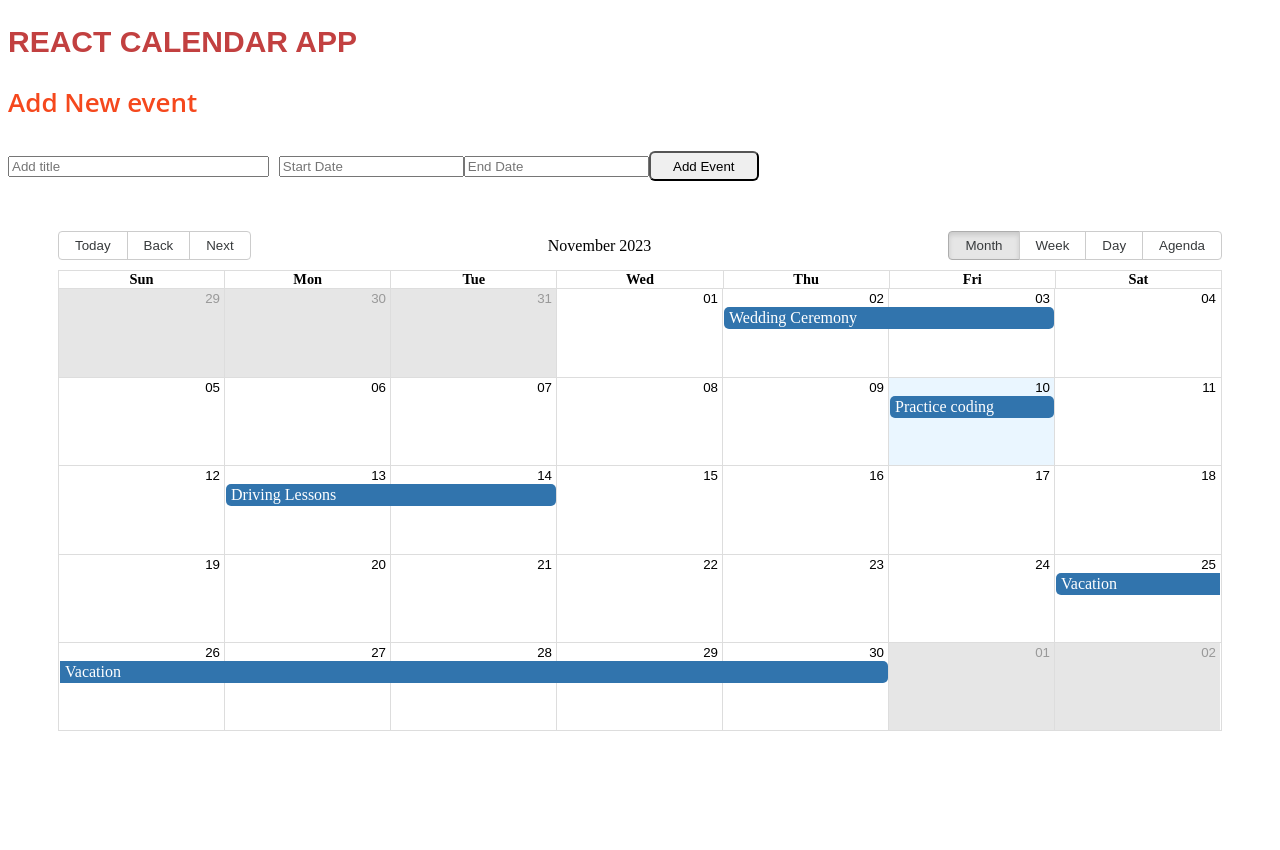
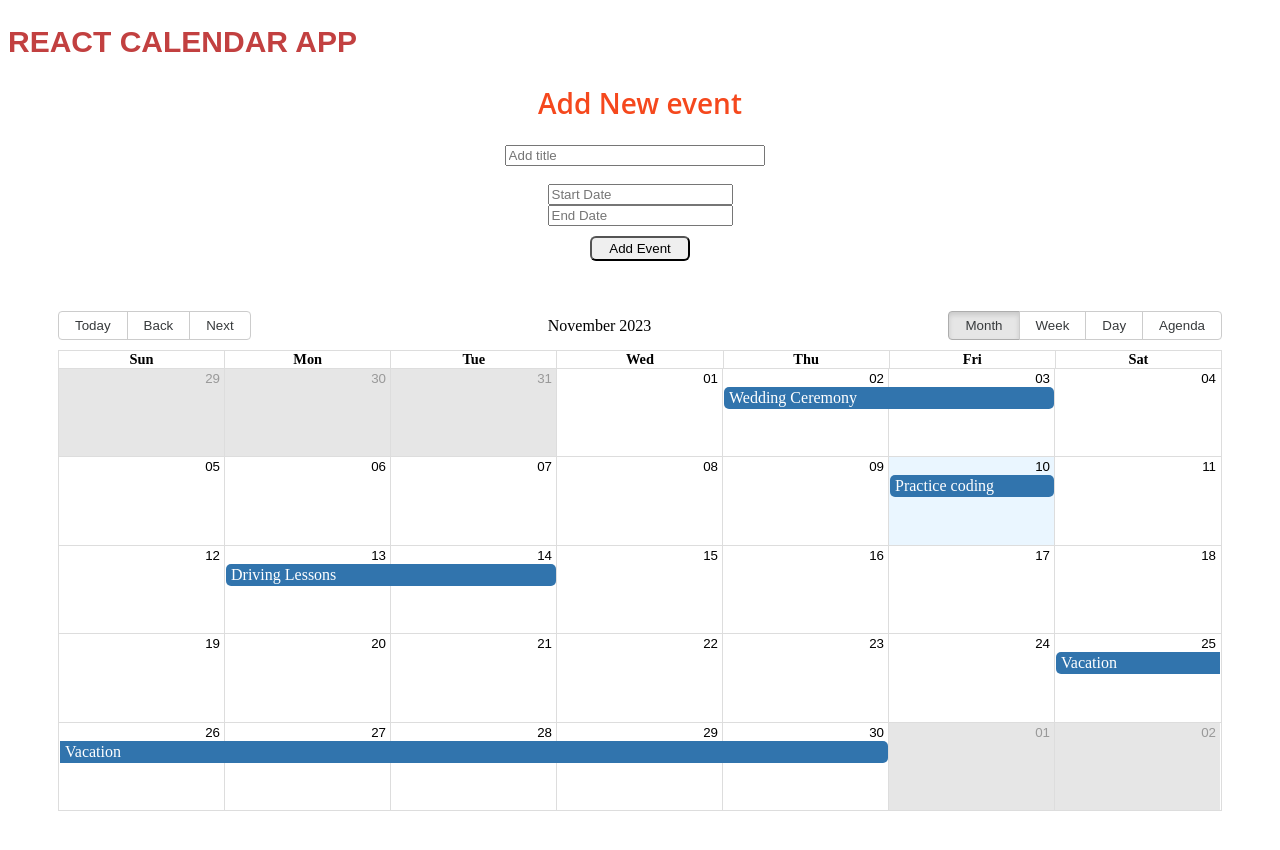
Before and after one commit to michael-ono/calendar-event-react, a React (Vite) app: page / in a window 1280 px wide. Shown: the top 850 px of the page. Before the commit the page ends 800 px from the top, so only its background shows below. Built offline with nearby package versions, Linux system fonts and the light colour scheme.

Commit message:
hotfox: UI adjustments

```diff
--- a/src/App.jsx
+++ b/src/App.jsx
@@ -59,27 +59,24 @@ const App = () => {
   const [allEvents, setAllEvents] = useState(events);
 
   //spread the current event and append to new event
-  const handleEvent = () => {
+  const handleAddEvent = () => {
     setAllEvents([...allEvents, newEvent]);
-  }
-
-  const handleAddEvent = () => {
-
   }
 
   return (
     <div className="App">
       <StyledHeading>REACT CALENDAR APP</StyledHeading>
 
-      {/* <CenteredDiv> */}
         <StyledSubHeading>Add New event</StyledSubHeading>
-        {/* <InputWrapper> */}
+        <InputWrapper>
           <TextInput
             type="text"
             placeholder="Add title"
             value={newEvent.title}
             onChange={(e) => setNewEvent({...newEvent, title: e.target.value})}
           />
+          <br />
+
           <ReactDatePicker
             placeholderText="Start Date"
             style={{Marginright: "10px"}}
@@ -90,13 +87,12 @@ const App = () => {
             placeholderText="End Date"
             style={{Marginright: "10px"}}
             selected={newEvent.end}
-            onChange={(start) => setNewEvent({...newEvent, end})}
+            onChange={(end) => setNewEvent({...newEvent, end})}
           />
           <SubmitButton type="submit" onClick={handleAddEvent}>
             Add Event
           </SubmitButton>
-        {/* </InputWrapper> */}
-      {/* </CenteredDiv> */}
+        </InputWrapper>
 
       <Calendar
         localizer={localizer}
@@ -121,8 +117,9 @@ const StyledSubHeading = styled.h2`
   color: #f5481d;
   font-size: 25px;
   font-family: 'Open Sans', sans-serif;
-   font-size: 26px;
+   font-size: 28px;
    font-weight: 600;
+   text-align: center;
 `;
 
 const TextInput = styled.input`
@@ -133,20 +130,20 @@ const TextInput = styled.input`
 const SubmitButton = styled.button`
   margin-top: 10px;
   display: inline-block;
-  width: 110px;
-  height: 30px;
+  width: 100px;
+  height: 25px;
   border-radius: 6px;
+  cursor: pointer;
+  &:hover {
+    background-color:#d5beb8;
+    font-weight: 700;
+  }
 
-`;
-
-const SectionWrapper = styled.div`
-  display: flex;
-  justify-content: center;
-  align-items: center;
 `;
 
 const InputWrapper = styled.div`
   display: flex;
   justify-content: center;
-  flex-direction: column
+  flex-direction: column;
+  align-items: center;
 `;
```
